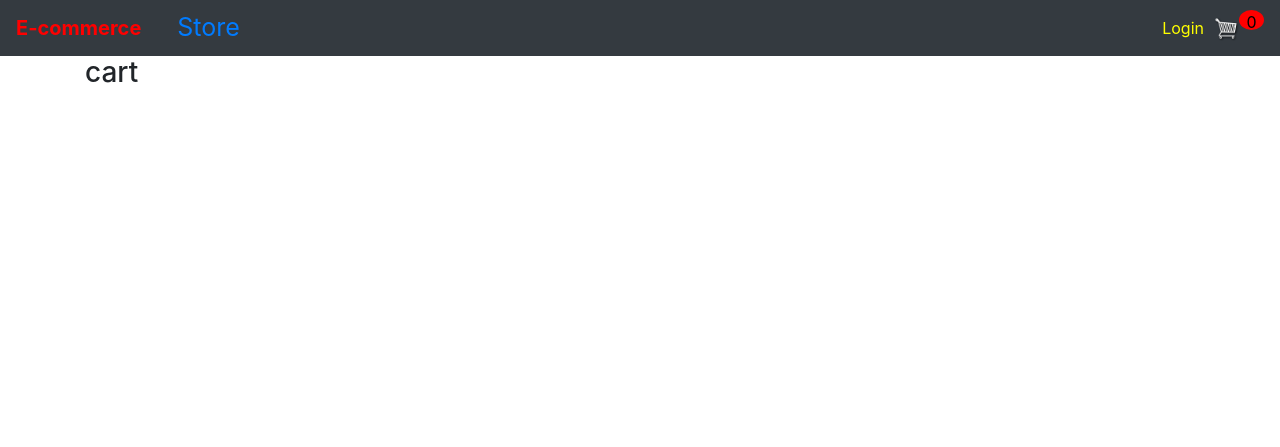
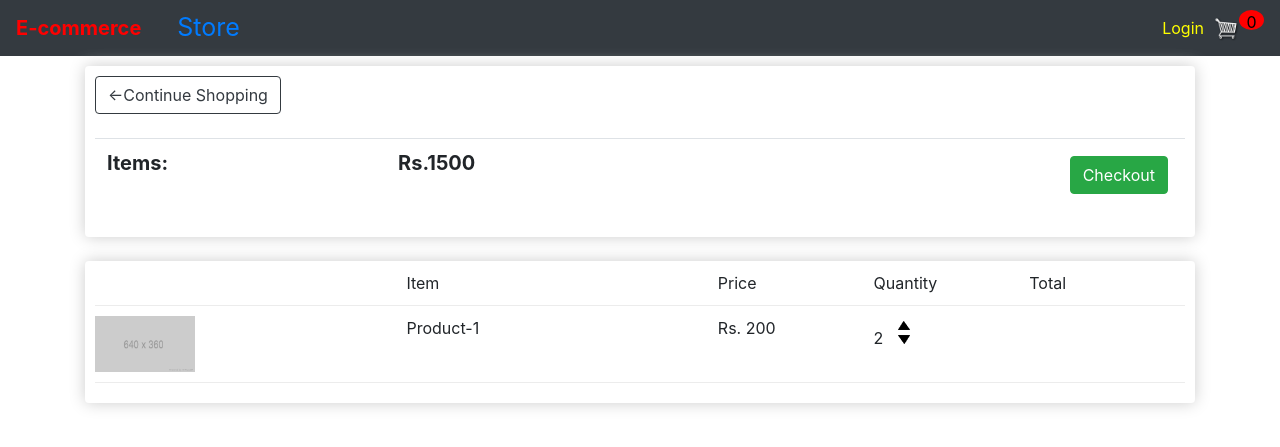
Before and after one commit to Pranshu2780/E-commerce, a Django app: page /cart/ in a window 1280 px wide. Shown: the top 447 px of the page. Run offline with Django 3.2, Linux system fonts and the light colour scheme; lists and menus that the app fills with data are empty; some libraries are stand-ins or nearby versions.

Commit message:
second push

```diff
--- a/ecommerce/static/css/main.css
+++ b/ecommerce/static/css/main.css
@@ -48,7 +48,47 @@ body{
     margin-top: 50px;
     width: 100%;
 	height: 200px;
-	/* -webkit-box-shadow: -1px -3px 5px -2px rgba(214,214,214,1); */
-    /* -moz-box-shadow: -1px -3px 5px -2px rgba(214,214,214,1); */
-    /* box-shadow: -1px -3px 5px -2px rgba(214,214,214,1); */
+	-webkit-box-shadow: -1px -3px 5px -2px rgba(214,214,214,1);
+    -moz-box-shadow: -1px -3px 5px -2px rgba(214,214,214,1);
+    box-shadow: -1px -3px 5px -2px rgba(214,214,214,1);
 }
+
+/* cart.html */
+
+.boxy{
+    padding :10px;
+}
+
+.cart-row{
+	display: flex;
+    align-items: flex-stretch;
+    padding-bottom: 10px;
+    margin-bottom: 10px;
+    border-bottom: 1px solid #ececec;
+}
+
+.row-image{
+    width:100px;
+    height: 56px;
+}
+
+.chg-quantity-1{
+    display: block;
+    width: 12px;
+    margin-top:5px;
+    cursor:pointer;
+    transition: 0.1s;
+}
+
+.chg-quantity-2{
+    display: block;
+    width: 12px;
+    margin-top:5px;
+    cursor:pointer;
+    transition: 0.1s;
+}
+
+.quantity{
+    display: inline-block;
+    padding-right: 10px;
+}
--- a/ecommerce/store/templates/store/cart.html
+++ b/ecommerce/store/templates/store/cart.html
@@ -2,5 +2,52 @@
 {% load static %}
 
 {% block content %}
-<h3>cart</h3>
+<div class="row">
+  <div class = "col-lg-12 boxy">
+       <div class = "box-element">
+           <a class="btn btn-outline-dark" href="{% url 'store' %}">&#x2190;Continue Shopping</a>
+           <br>
+           <br>
+
+           <table class="table">
+               <tr>
+                   <th> <h5> <STRONG> Items: </STRONG> </h5>  </th>
+                   <th> <h5> <strong> Rs.1500 </strong></h5> </th>
+                   <th>
+                       <a style="float:right;margin:5px;" class="btn btn-success" href="/checkout">Checkout</a>
+                   </th>
+               </tr>
+           </table>
+
+
+        </div>
+
+        <br>
+
+       <div class = "box-element">
+            <div class="cart-row">
+                   <div style="flex:2"></div>
+                   <div style="flex:2">Item</div>
+                   <div style="flex:1">Price</div>
+                   <div style="flex:1">Quantity</div>
+                   <div style="flex:1">Total</div>
+            </div>
+
+            <div class="cart-row">
+                <div style="flex:2"><img class="row-image" src="{% static 'images/placeholder.png' %}" alt=""></div>
+                <div style="flex:2">Product-1</div>
+                <div style="flex:1">Rs. 200</div>
+                <div style="flex:1">
+                  <p class="quantity">2 </p>
+                     <div class="quantity">
+                        <img class="chg-quantity-1" src="{% static 'images/arrow-up.png'%}" alt="">
+                        <img class="chg-quantity-2" src="{% static 'images/arrow-down.png'%}" alt="">
+
+                     </div>
+                   </div>
+                <div style="flex:1"></div>
+         </div>
+       </div>
+  </div>
+</div>
 {% endblock content %}
--- a/ecommerce/store/templates/store/checkout.html
+++ b/ecommerce/store/templates/store/checkout.html
@@ -2,5 +2,7 @@
 {% load static %}
 
 {% block content %}
-<h3>checkout</h3>
+<div>
+
+</div>
 {% endblock content %}
--- a/ecommerce/store/templates/store/main.html
+++ b/ecommerce/store/templates/store/main.html
@@ -27,7 +27,7 @@
 
         </div>
 
-        <a class="cart" href="">
+        <a class="cart" href="/cart ">
             <img src="{% static 'images/cart.png' %}" alt="" height="25px" width="25px">
         </a>
         <p id="card-total">0</p>
```
Also changed, not shown: ecommerce/static/images/arrow-down.png (added), ecommerce/static/images/arrow-up.png (added).
